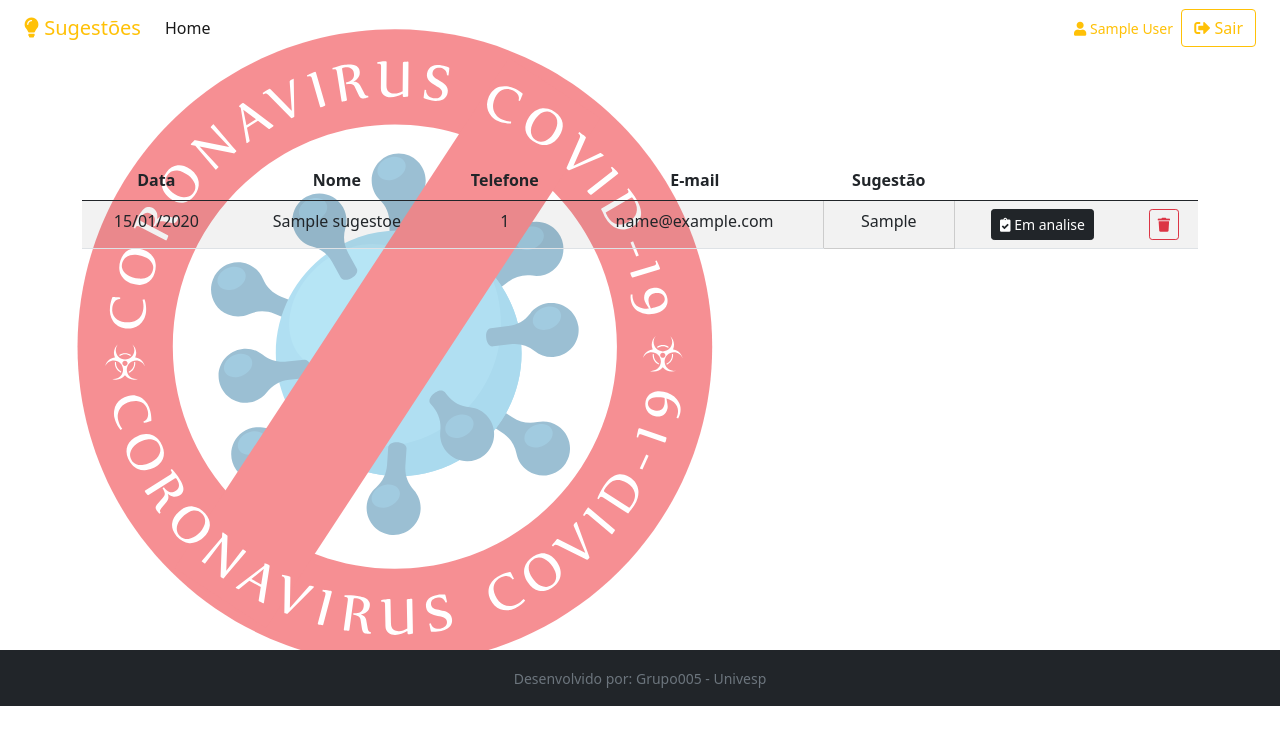
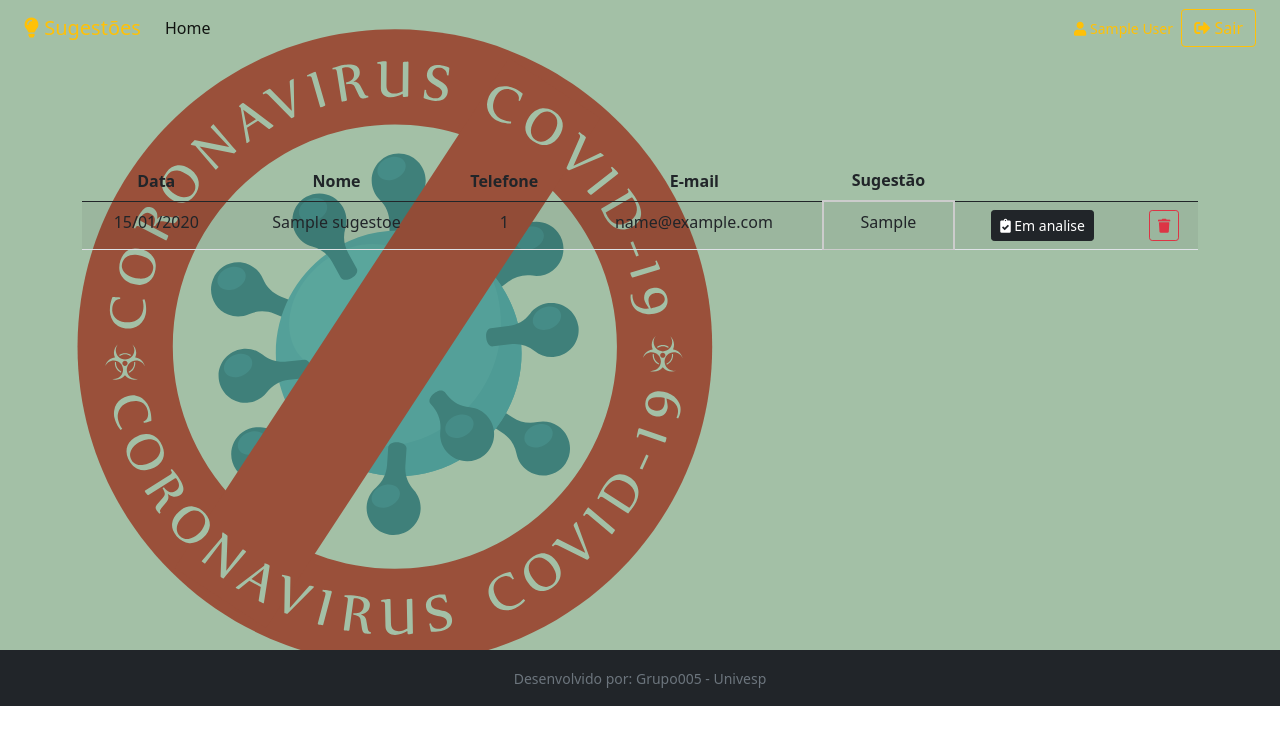
Before and after one commit to 2ARC/opineaquieducacao, a PHP site: page /professor.php in a window 1280 px wide. Shown: the top 745 px of the page. Run offline with PHP 8.4, Linux system fonts and the light colour scheme; the visitor is signed in with stand-in values (Sample User, id 1); tables that the repository leaves empty hold one stand-in row (values such as "Sample post").

Commit message:
Estilo 3

```diff
--- a/main.php
+++ b/main.php
@@ -69,7 +69,7 @@
               <div><small class="text-light">(*) Campos Obrigatórios</small></div>
               <div class="d-grid gap-2 d-md-flex justify-content-md-end">
                   <button class="btn btn-dark btn-lg px-5" type="submit"><i class="fas fa-paper-plane"></i> Enviar</button>
-                  <svg width="70" height="70">
+                  <svg width="55" height="55">
                     <circle cx="50" cy="50" r="40" stroke="blue" stroke-width="5" fill="silver" onmouseover="this.style.fill='yellow'" onmouseout="this.style.fill='silver'">
                       <animate attributeName="r" values="40;20;40" dur="2s" repeatCount="indefinite" />
                     </circle>
--- a/style.css
+++ b/style.css
@@ -5,8 +5,7 @@ body {
 
 .main{
     height: 650px;
-    background-color: hwb(0 100% 0% / 0.507);
-
+    background-color: hwb(127 29% 49% / 0.507);
 }
 
 .apresentacao{
@@ -26,7 +25,7 @@ body {
     white-space: nowrap;
     overflow: hidden; /* "overflow" value must be different from "visible" */
     text-overflow:    ellipsis;
-    border: 1px solid #ccc;
+    border: 2px solid #ccc;
 }
 
 #sres{
```
